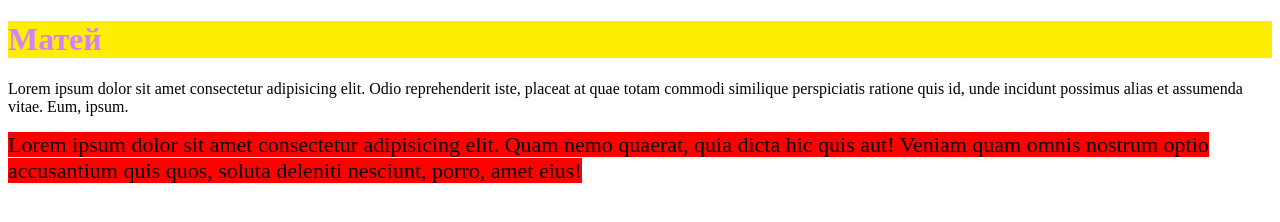
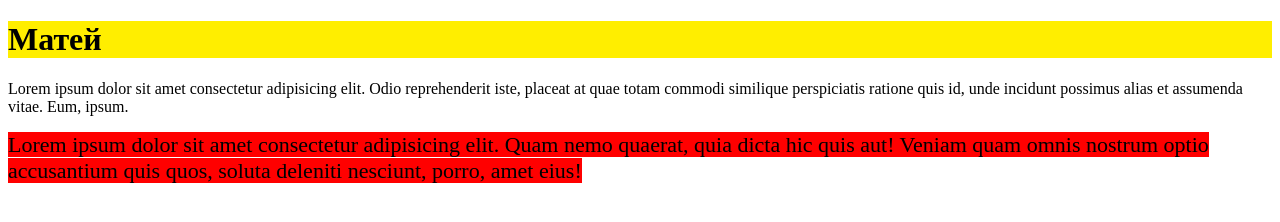
Before and after one commit to vepaks/ExamplesHTMLCSS, a plain HTML site: page index.html in a window 1280 px wide. Drawn offline with Linux system fonts and the light colour scheme.

Commit message:
15.12.2021

```diff
--- a/css/style.css
+++ b/css/style.css
@@ -13,7 +13,7 @@ inline-style
 */
 
 
-.header {
+#header {
     color: rgb(214, 127, 255);
     background-color: rgb(255, 238, 0);
 }
@@ -21,6 +21,7 @@ inline-style
 .ull {
     color: red;
     background-color: royalblue;
+
 }
 
 p mark {
@@ -31,3 +32,7 @@ mark{
     font-size: 22px;
     background-color: blue;
 }
+
+#header {
+    color: black;
+}
--- a/index.html
+++ b/index.html
@@ -10,7 +10,7 @@
 </head>
 
 <body>
-    <h1 class="header">Матей</h1>
+    <h1 id="header">Матей</h1>
 
     <p>
         Lorem ipsum dolor sit amet consectetur adipisicing elit. Odio reprehenderit iste, placeat at quae totam commodi
```
